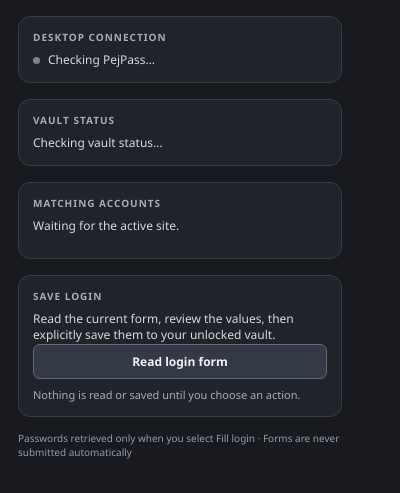
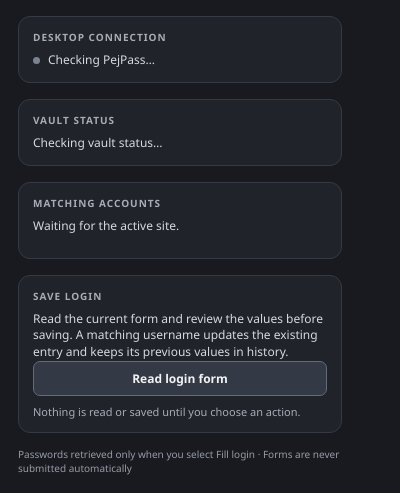
Before and after one commit to pejmands/PejPass, a browser extension: page browser/edge/popup.html in a window 400 px wide. Shown: the part 545-1038 px from the top of the page. Drawn offline with Linux system fonts and the light colour scheme.

Commit message:
Clarify browser save update behavior

```diff
--- a/browser/edge/popup.html
+++ b/browser/edge/popup.html
@@ -56,7 +56,7 @@
     </section>
     <section class="connection-card" aria-labelledby="save-label">
       <p class="eyebrow" id="save-label">SAVE LOGIN</p>
-      <p class="connection-status">Read the current form, review the values, then explicitly save them to your unlocked vault.</p>
+      <p class="connection-status">Read the current form and review the values before saving. A matching username updates the existing entry and keeps its previous values in history.</p>
       <button class="fill-button" id="inspect-login" type="button">Read login form</button>
       <div id="save-fields" hidden>
         <label class="field-label" for="save-title">Account name</label>
```
